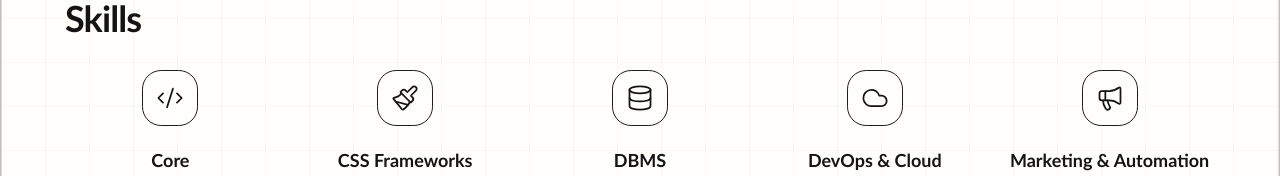
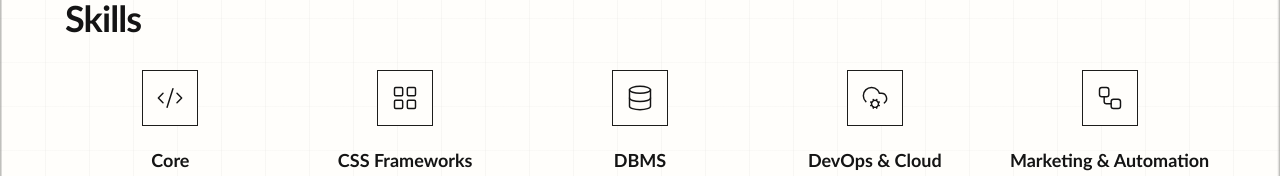
Before and after one commit to realSJ30/port-2026, a Next.js app: page / in a window 1280 px wide. Shown: the part 729-905 px from the top of the page. Built offline with nearby package versions, Linux system fonts and the light colour scheme.

Commit message:
refactor: update skill icons to use map-based lookup and adjust card styling

```diff
--- a/components/custom/skills-section.tsx
+++ b/components/custom/skills-section.tsx
@@ -1,10 +1,23 @@
-import { Cloud, Code2, Database, Megaphone, Paintbrush } from "lucide-react";
+import {
+  CloudCog,
+  Code2,
+  Database,
+  LayoutGrid,
+  Workflow,
+  type LucideIcon,
+} from "lucide-react";
 
 import { MotionReveal } from "@/components/custom/motion-reveal";
 import { SectionShell } from "@/components/custom/section-shell";
 import { skills } from "@/utils/constants/skills";
 
-const icons = [Code2, Paintbrush, Database, Cloud, Megaphone];
+const iconByTitle: Record<string, LucideIcon> = {
+  Core: Code2,
+  "CSS Frameworks": LayoutGrid,
+  DBMS: Database,
+  "DevOps & Cloud": CloudCog,
+  "Marketing & Automation": Workflow,
+};
 
 export function SkillsSection() {
   return (
@@ -17,7 +30,7 @@ export function SkillsSection() {
 
       <div className="mt-8 grid gap-6 sm:grid-cols-2 lg:grid-cols-5">
         {skills.map((skill, index) => {
-          const Icon = icons[index] ?? Code2;
+          const Icon = iconByTitle[skill.title] ?? Code2;
 
           return (
             <MotionReveal
@@ -25,8 +38,8 @@ export function SkillsSection() {
               transition={{ delay: index * 0.05 }}
               className="flex flex-col items-center text-center"
             >
-              <div className="mb-5 flex size-14 items-center justify-center rounded-[1.2rem] border border-border bg-paper">
-                <Icon aria-hidden="true" className="size-7 stroke-[1.5]" />
+              <div className="mb-5 flex size-14 items-center justify-center border border-border bg-paper">
+                <Icon aria-hidden="true" className="size-7 stroke-[1.25]" />
               </div>
               <h3 className="text-lg font-semibold">{skill.title}</h3>
               <p className="mt-2 text-sm leading-6 text-foreground/75">
```
